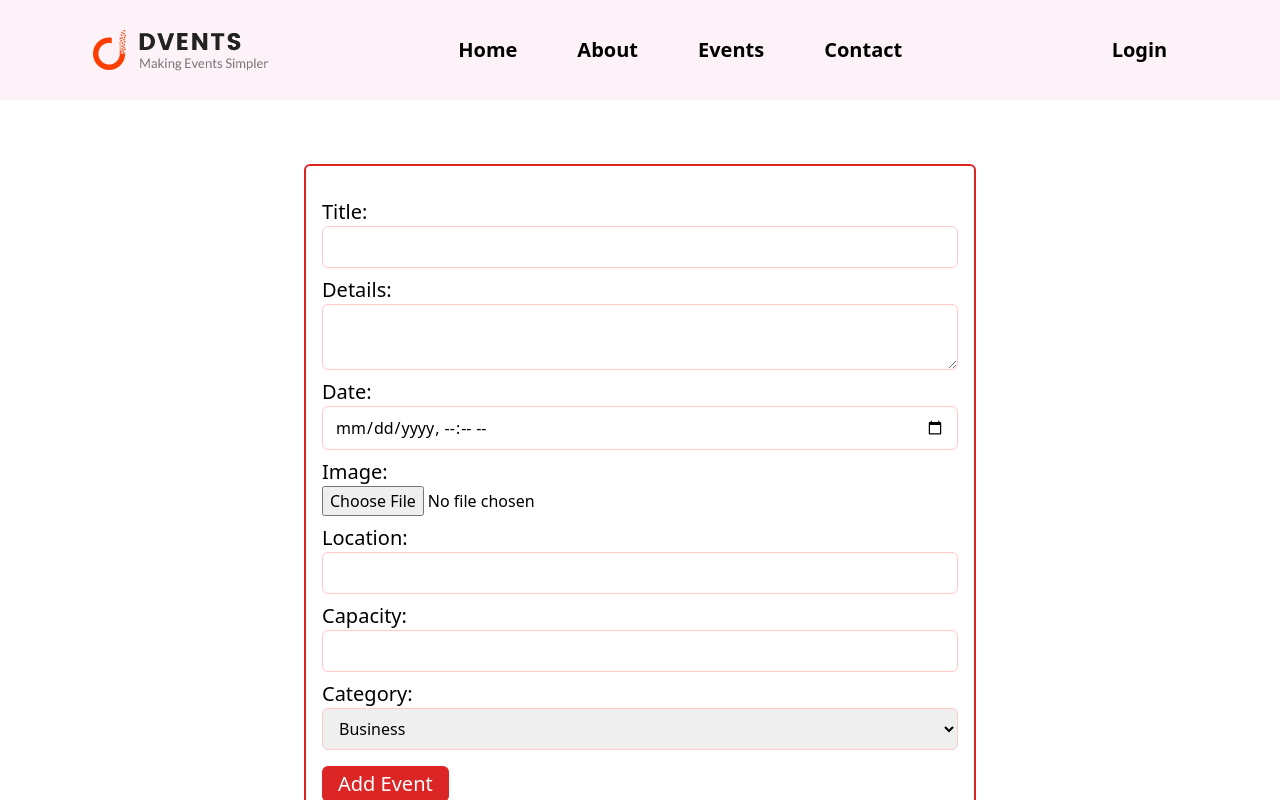
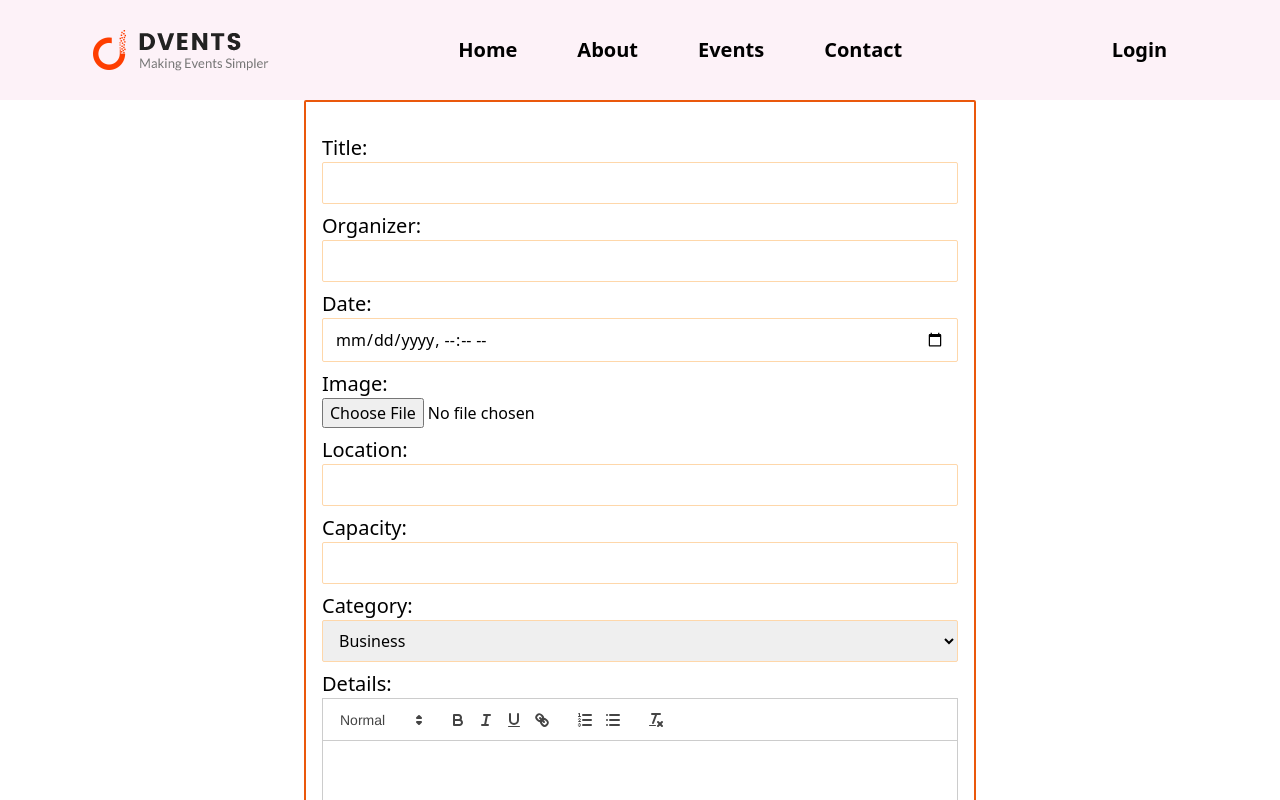
Before and after one commit to imak02/event-sphere, a React (Vite) app in the folder event-sphere-ui/: page /add-event in a window 1280 px wide. Shown: the top 800 px of the page. Built offline with nearby package versions, Linux system fonts and the light colour scheme; no server answers.

Commit message:
Quill integration and Event organizer

```diff
--- a/event-sphere-ui/package.json
+++ b/event-sphere-ui/package.json
@@ -14,6 +14,7 @@
     "formik": "^2.2.9",
     "react": "^18.2.0",
     "react-dom": "^18.2.0",
+    "react-quill": "^2.0.0",
     "react-router-dom": "^6.11.1",
     "react-toastify": "^9.1.2",
     "yup": "^1.1.1"
--- a/event-sphere-ui/src/pages/AddEvent.jsx
+++ b/event-sphere-ui/src/pages/AddEvent.jsx
@@ -3,12 +3,14 @@ import { Formik, Field, Form, ErrorMessage } from "formik";
 import { Link, useNavigate } from "react-router-dom";
 import { toast } from "react-toastify";
 import axios from "axios";
+import ReactQuill from "react-quill";
+import "react-quill/dist/quill.snow.css";
 
 const AddEvent = () => {
   const navigate = useNavigate();
   return (
     <div className="flex items-center justify-center min-h-screen  ">
-      <div className="border-2 border-red-600 rounded-md flex items-center justify-center flex-col p-2 md:p-4 w-full max-w-2xl bg-[#FFEAD2]ainer">
+      <div className="border-2 border-orange-600 rounded-sm flex items-center justify-center flex-col p-2 md:p-4 w-full max-w-2xl bg-[#FFEAD2]ainer">
         <Formik
           initialValues={{
             title: "",
@@ -18,6 +20,7 @@ const AddEvent = () => {
             location: "",
             capacity: "",
             category: "",
+            organizer: "",
           }}
           onSubmit={async (values, actions) => {
             const formData = new FormData();
@@ -28,6 +31,7 @@ const AddEvent = () => {
             formData.append("location", values.location);
             formData.append("capacity", values.capacity);
             formData.append("category", values.category);
+            formData.append("organizer", values.organizer);
 
             try {
               const response = await axios({
@@ -40,7 +44,7 @@ const AddEvent = () => {
               console.log(response);
               if (response) {
                 toast.success(response.data.message, {
-                  theme: "colored",
+                  theme: "coloorange",
                 });
                 actions.resetForm();
 
@@ -52,40 +56,39 @@ const AddEvent = () => {
             }
           }}
         >
-          {({ setFieldValue }) => (
+          {({ setFieldValue, values }) => (
             <Form className="w-full my-4">
               <div className="flex items-start justify-center flex-col mb-2">
                 <label className="text-xl font-light" htmlFor="title">
                   Title:
                 </label>
                 <Field
-                  className=" border w-full py-2 px-3 rounded-md border-red-200 focus:outline-red-500"
+                  className=" border w-full py-2 px-3 rounded-sm border-orange-200 focus:outline-orange-500"
                   type="text"
                   name="title"
                   id="title"
                 />
                 <ErrorMessage
                   component="p"
-                  className="text-red-500 px-2"
+                  className="text-orange-500 px-2"
                   name="title"
                 />
               </div>
 
               <div className="flex items-start justify-center flex-col mb-2">
-                <label className="text-xl font-light" htmlFor="details">
-                  Details:
+                <label className="text-xl font-light" htmlFor="organizer">
+                  Organizer:
                 </label>
                 <Field
-                  className=" border w-full py-2 px-3 rounded-md border-red-200 focus:outline-red-500"
-                  component="textarea"
-                  name="details"
-                  id="details"
+                  className=" border w-full py-2 px-3 rounded-sm border-orange-200 focus:outline-orange-500"
+                  type="text"
+                  name="organizer"
+                  id="organizer"
                 />
-
                 <ErrorMessage
                   component="p"
-                  className="text-red-500 px-2"
-                  name="details"
+                  className="text-orange-500 px-2"
+                  name="organizer"
                 />
               </div>
 
@@ -95,7 +98,7 @@ const AddEvent = () => {
                 </label>
 
                 <Field
-                  className=" border w-full py-2 px-3 rounded-md border-red-200 focus:outline-red-500"
+                  className=" border w-full py-2 px-3 rounded-sm border-orange-200 focus:outline-orange-500"
                   type="datetime-local"
                   name="date"
                   id="date"
@@ -103,7 +106,7 @@ const AddEvent = () => {
 
                 <ErrorMessage
                   component="p"
-                  className="text-red-500 px-2"
+                  className="text-orange-500 px-2"
                   name="date"
                 />
               </div>
@@ -129,14 +132,14 @@ const AddEvent = () => {
                   Location:
                 </label>
                 <Field
-                  className=" border w-full py-2 px-3 rounded-md border-red-200 focus:outline-red-500"
+                  className=" border w-full py-2 px-3 rounded-sm border-orange-200 focus:outline-orange-500"
                   type="text"
                   name="location"
                   id="location"
                 />
                 <ErrorMessage
                   component="p"
-                  className="text-red-500 px-2"
+                  className="text-orange-500 px-2"
                   name="location"
                 />
               </div>
@@ -146,14 +149,14 @@ const AddEvent = () => {
                   Capacity:
                 </label>
                 <Field
-                  className=" border w-full py-2 px-3 rounded-md border-red-200 focus:outline-red-500"
+                  className=" border w-full py-2 px-3 rounded-sm border-orange-200 focus:outline-orange-500"
                   type="number"
                   name="capacity"
                   id="capacity"
                 />
                 <ErrorMessage
                   component="p"
-                  className="text-red-500 px-2"
+                  className="text-orange-500 px-2"
                   name="capacity"
                 />
               </div>
@@ -165,7 +168,7 @@ const AddEvent = () => {
                 <Field
                   as="select"
                   name="category"
-                  className=" border w-full py-2 px-3 rounded-md border-red-200 focus:outline-red-500"
+                  className=" border w-full py-2 px-3 rounded-sm border-orange-200 focus:outline-orange-500"
                 >
                   <option value="business">Business</option>
                   <option value="sports">Sports</option>
@@ -175,14 +178,35 @@ const AddEvent = () => {
                 </Field>
                 <ErrorMessage
                   component="p"
-                  className="text-red-500 px-2"
+                  className="text-orange-500 px-2"
                   name="category"
                 />
               </div>
 
-              <div className="flex justify-between mt-4">
+              <div className="flex items-start justify-center flex-col mb-2">
+                <label className="text-xl font-light" htmlFor="details">
+                  Details:
+                </label>
+                <ReactQuill
+                  className="w-full h-52"
+                  name="details"
+                  theme="snow"
+                  value={values.details}
+                  onChange={(value) => {
+                    setFieldValue("details", value);
+                  }}
+                />
+
+                <ErrorMessage
+                  component="p"
+                  className="text-orange-500 px-2"
+                  name="details"
+                />
+              </div>
+
+              <div className="flex justify-end mt-20">
                 <button
-                  className="bg-red-600 text-white border-red-600 px-4 py-1 rounded-md text-xl font-medium hover:cursor-pointer"
+                  className="bg-orange-500 text-white px-4 py-1 rounded-sm text-xl font-medium hover:bg-orange-600"
                   type="submit"
                 >
                   Add Event
```
Also changed, not shown: 1 other file (tests, documents, lock files or other folders).
